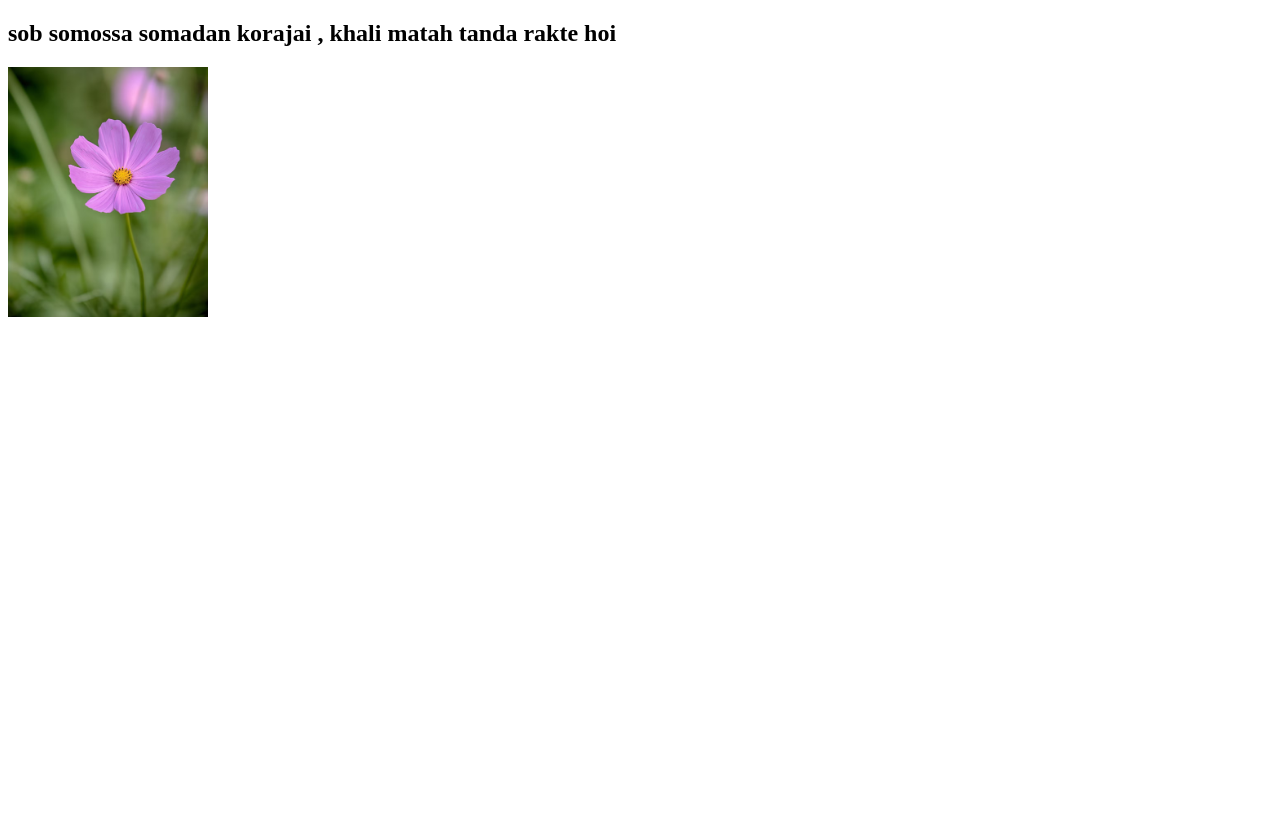
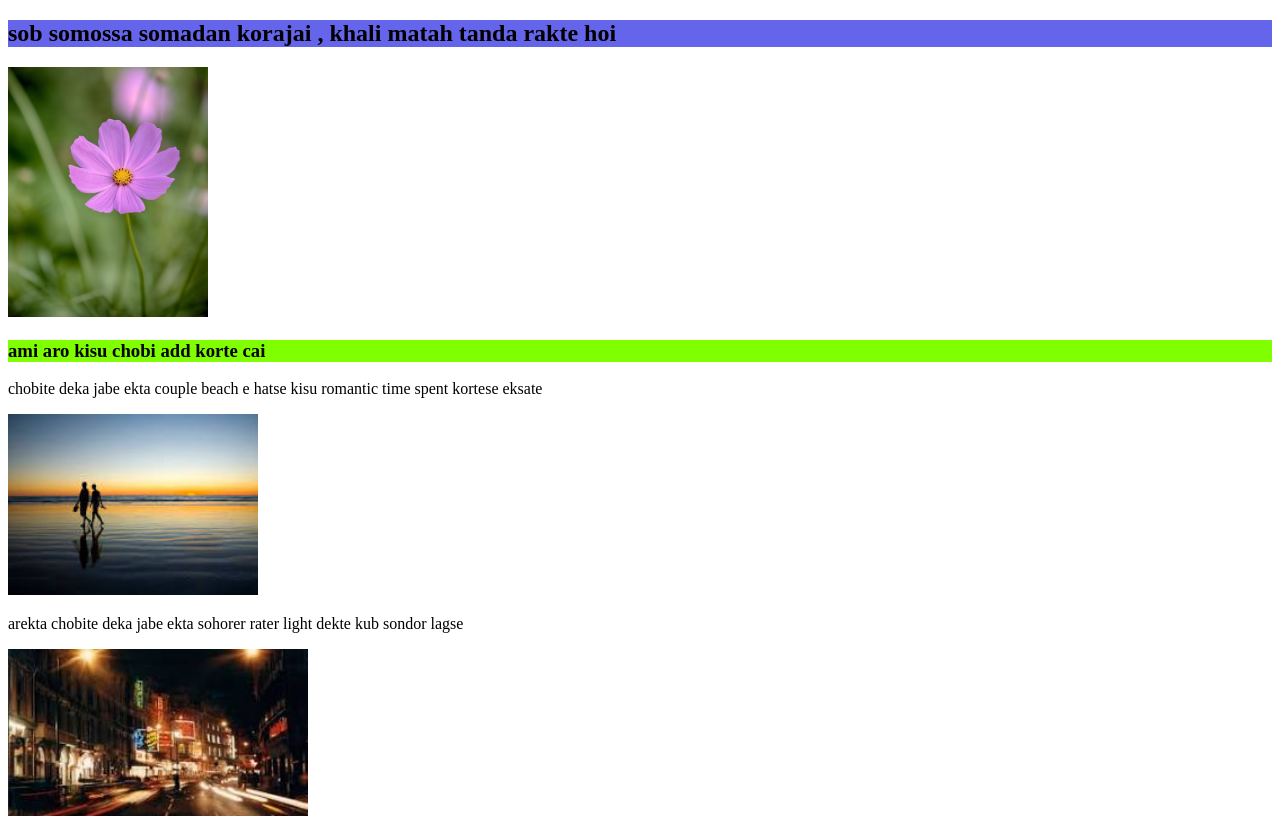
Before and after one commit to tijoe321/solving-the-problem-repo, a plain HTML site: page index.html in a window 1280 px wide. Before the commit the page ends 800 px from the top, so only its background shows below. Drawn offline with Linux system fonts and the light colour scheme.

Commit message:
added some paragraphs and images

```diff
--- a/index.html
+++ b/index.html
@@ -5,12 +5,26 @@
     <meta charset="UTF-8">
     <meta name="viewport" content="width=device-width, initial-scale=1.0">
     <title>Problem can be solved in any way</title>
+    <style>
+        h2 {
+            background-color: rgb(101, 101, 236);
+        }
+
+        h3 {
+            background-color: chartreuse;
+        }
+    </style>
 </head>
 
 <body>
     <h2>sob somossa somadan korajai , khali matah tanda rakte hoi</h2>
     <img width="200px" src="purpleflower.jpg" alt="">
+    <h3>ami aro kisu chobi add korte cai</h3>
+    <p>chobite deka jabe ekta couple beach e hatse kisu romantic time spent kortese eksate </p>
+    <img width="250px" src="couplewalking.jpg" alt="">
 
+    <p>arekta chobite deka jabe ekta sohorer rater light dekte kub sondor lagse</p>
+    <img width="300px" src="streetnight.jpg" alt="">
 </body>
 
 </html>
```
Also changed, not shown: couplewalking.jpg (added), streetnight.jpg (added).
